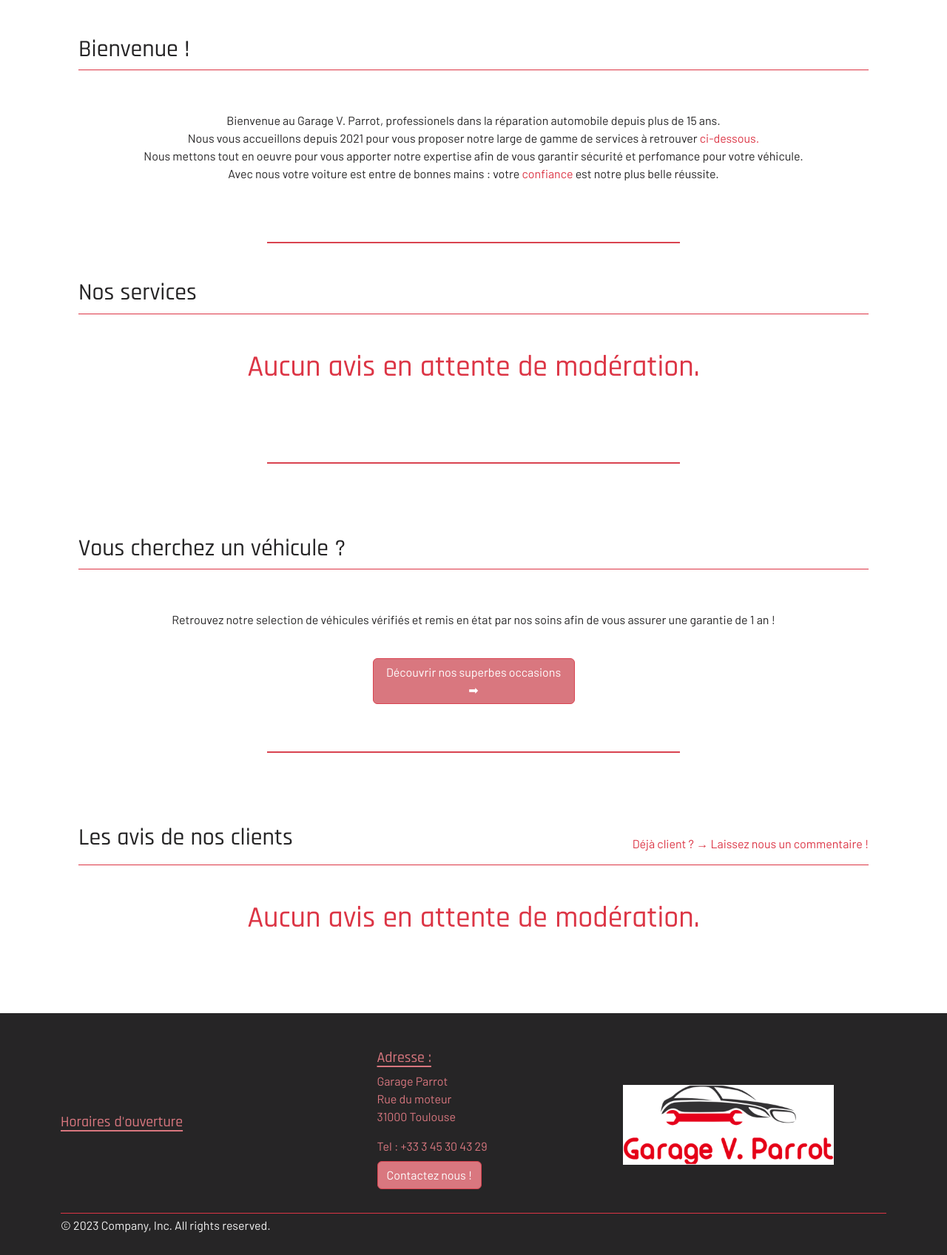
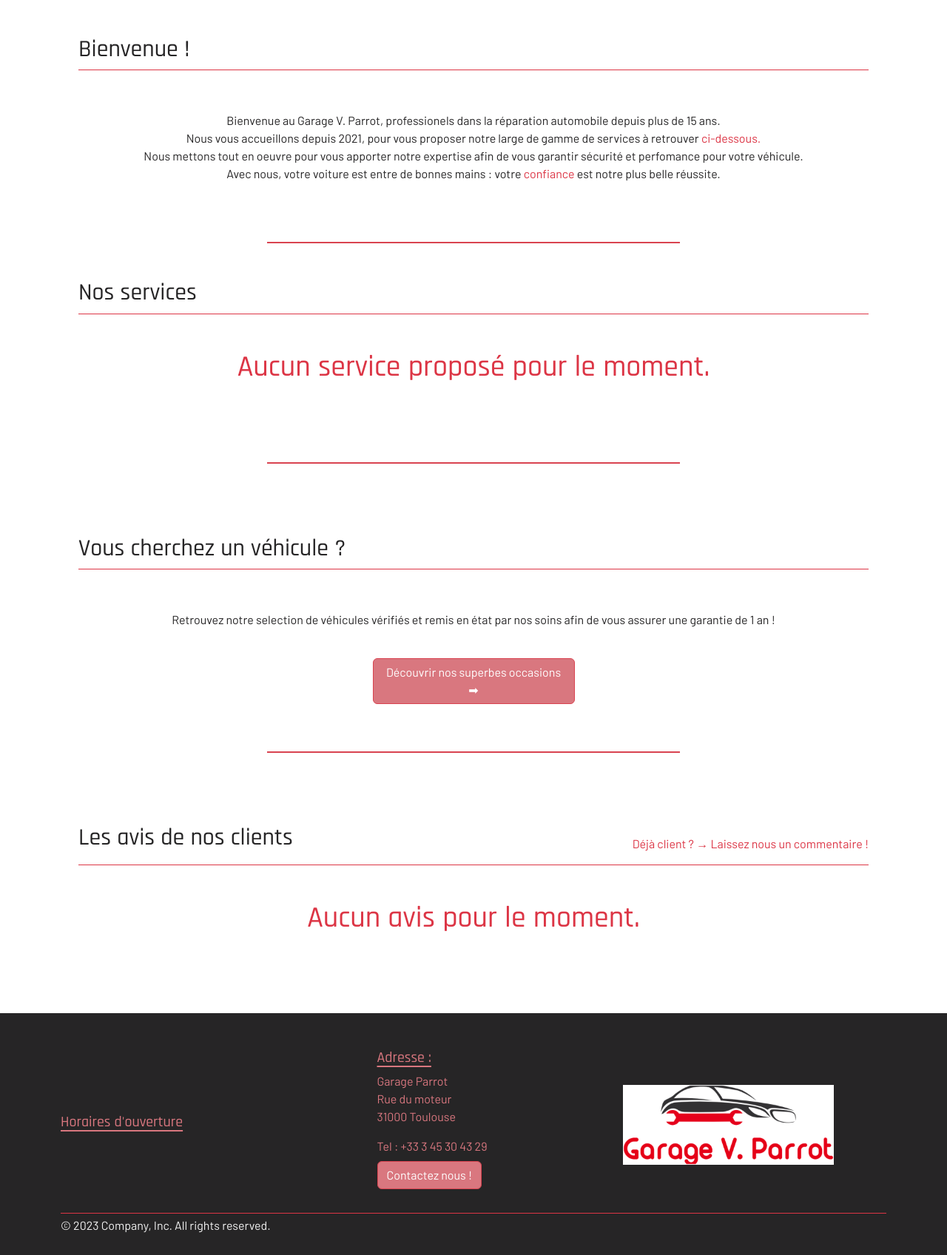
Before and after one commit to OHLAntoine/ECF_garage, a Symfony app: template templates/home/index.html.twig in a window 1280 px wide. Shown: the part 145-1842 px from the top of the page at 74% size. Run offline with Twig, Linux system fonts and the light colour scheme; the template is opened without the code that fills it, so the values that code supplies are empty; some libraries are stand-ins or nearby versions.

Commit message:
Débug mineur sur accueil

```diff
--- a/templates/home/index.html.twig
+++ b/templates/home/index.html.twig
@@ -6,10 +6,10 @@
         <h2 class="pb-2 border-bottom border-danger">Bienvenue !</h2>
         <div class="row g-4 py-5 row-cols-12">
             <p class="text-center">Bienvenue au Garage V. Parrot, professionels dans la réparation automobile depuis plus de 15 ans.
-            <br>Nous vous accueillons depuis 2021 pour vous proposer notre large de gamme de services à retrouver
+            <br>Nous vous accueillons depuis 2021, pour vous proposer notre large de gamme de services à retrouver
             <span><a href="#featured-2" class="text-danger">ci-dessous.</a></span>
             <br>Nous mettons tout en oeuvre pour vous apporter notre expertise afin de vous garantir sécurité et perfomance pour votre véhicule.
-            <br>Avec nous votre voiture est entre de bonnes mains : votre <span><a href="#featured-4" class="text-danger">confiance</a></span>
+            <br>Avec nous, votre voiture est entre de bonnes mains : votre <span><a href="#featured-4" class="text-danger">confiance</a></span>
             est notre plus belle réussite.</p>
         </div>
     </div>
@@ -20,7 +20,7 @@
         <h2 class="pb-2 border-bottom border-danger">Nos services</h2>
         {% if services is empty %}
         <div class="d-flex align-items-center justify-content-center mt-5 mb-5 row">
-            <h1 class="text-danger text-center">Aucun avis en attente de modération.</h1>
+            <h1 class="text-danger text-center">Aucun service proposé pour le moment.</h1>
         </div>
         {% else %}
         <div class="row g-4 py-5 row-cols-1 row-cols-lg-3">
@@ -48,7 +48,7 @@
         <h2 class="pb-2 border-bottom border-danger">Vous cherchez un véhicule ?</h2>
         <div class="row g-4 py-5 row-cols-12 d-flex flex-column justify-content-center align-items-center">
             <p class="text-center">Retrouvez notre selection de véhicules vérifiés et remis en état par nos soins afin de vous assurer une garantie de 1 an !</p>
-            <button class="btn btn-primary w-25 text-center button-occasions">Découvrir nos superbes occasions ➡︎</button>
+            <a href='/cars'  class="btn btn-primary w-25 text-center button-occasions">Découvrir nos superbes occasions ➡︎</a>
         </div>
     </div>
 
@@ -62,10 +62,10 @@
 
         {% if avis is empty %}
         <div class="d-flex align-items-center justify-content-center mt-5 mb-5 row">
-            <h1 class="text-danger text-center">Aucun avis en attente de modération.</h1>
+            <h1 class="text-danger text-center">Aucun avis pour le moment.</h1>
         </div>
         {% else %}
-        <div class="carousel slide mt-5">
+        <div id="carouselExample" class="carousel slide mt-5">
             <div class="carousel-inner">
                 <div class="carousel-item active">
                     <div class="row g-4 py-5 row-cols-1 row-cols-lg-3 justify-content-evenly carousel-avis">
```
